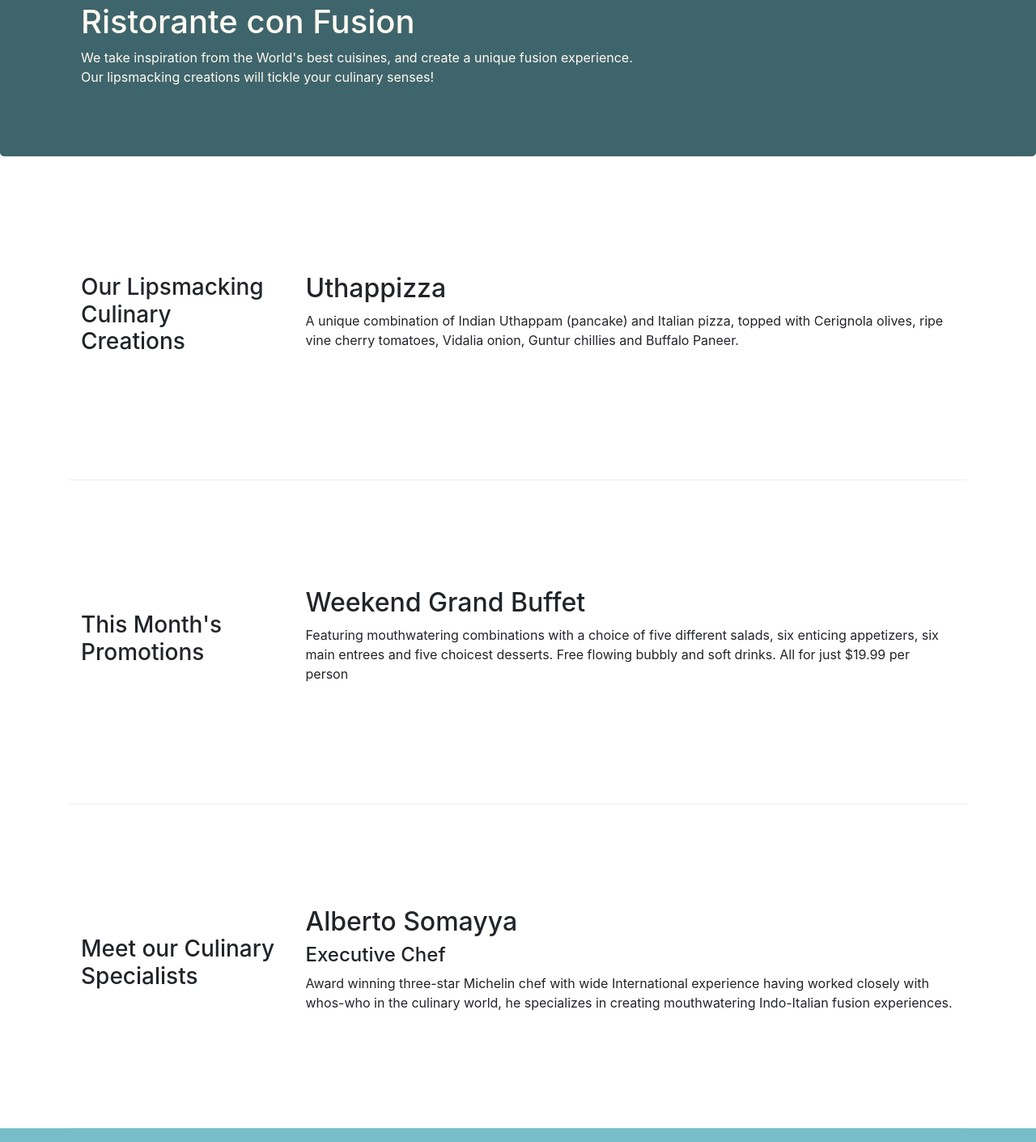
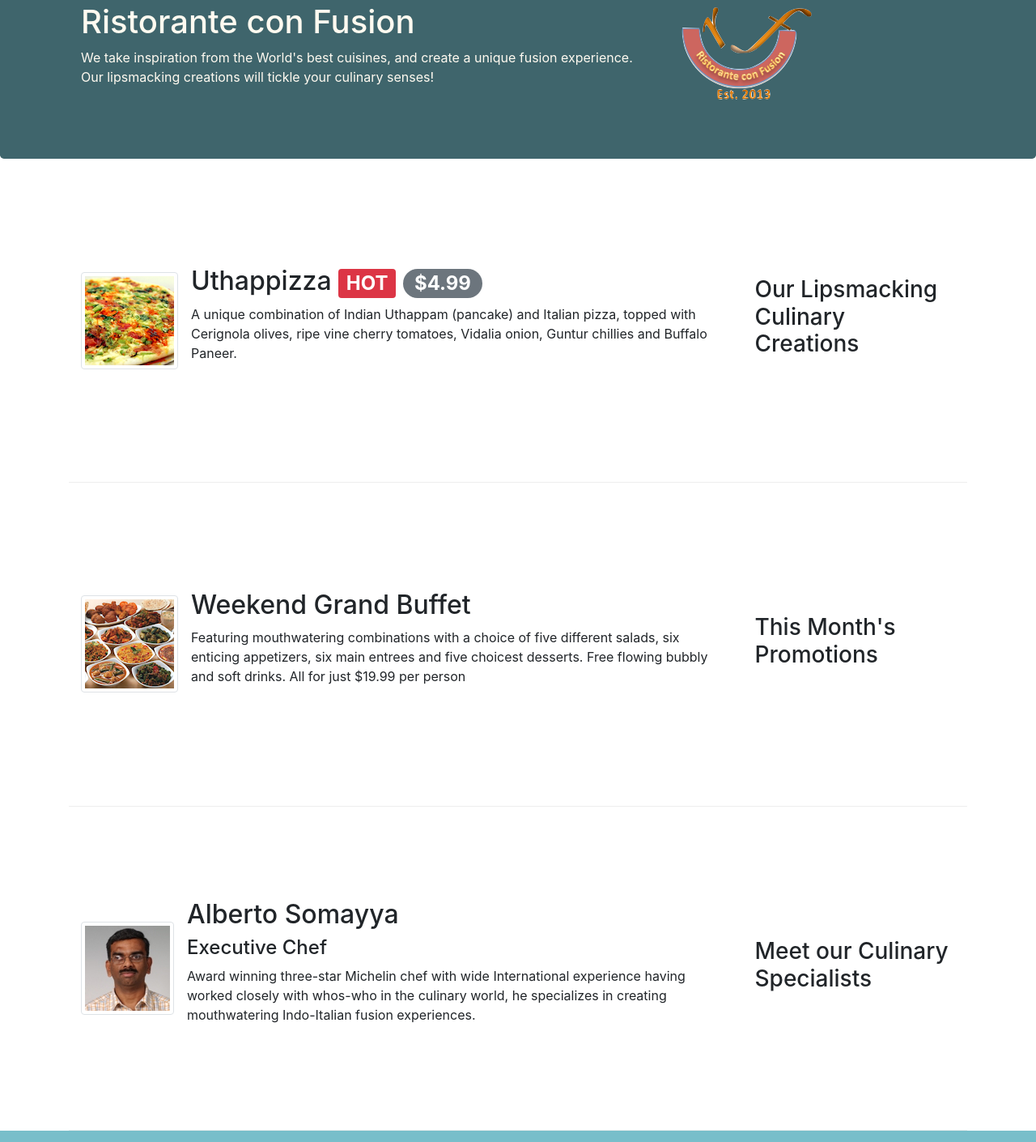
Before and after one commit to valerenegoh/conFusion, a website: page index.html in a window 1280 px wide. Shown: the part 117-1527 px from the top of the page at 81% size. Drawn offline with nearby package versions, Linux system fonts and the light colour scheme.

Commit message:
alerting users

```diff
--- a/index.html
+++ b/index.html
@@ -22,7 +22,7 @@
       <button class="navbar-toggler" type="button" data-toggle="collapse" data-target="#Navbar">
         <span class="navbar-toggler-icon"></span>
       </button>
-      <a class="navbar-brand mr-auto" href="#">Ristorante Con Fusion</a>
+      <a class="navbar-brand mr-auto" href="#"><img src="img/logo.png" height="30" width="41"></a>
       <div class="collapse navbar-collapse" id="Navbar">
         <ul class="navbar-nav mr-auto">
           <li class="nav-item active"><a class="nav-link" href="#"><span class="fa fa-home fa-lg"></span> Home</a></li>
@@ -41,40 +41,57 @@
           <h1>Ristorante con Fusion</h1>
           <p>We take inspiration from the World's best cuisines, and create a unique fusion experience. Our lipsmacking creations will tickle your culinary senses!</p>
         </div>
-        <div class="col col-sm"></div>
+        <div class="col-12 col-sm align-self-center">
+          <img src="img/logo.png" class="img-fluid">
+        </div>
       </div>
     </div>
   </header>
 
   <div class="container">
     <div class="row row-content align-items-center">
-      <div class="col-sm-4 col-md-3 flex-last">
+      <div class="col-sm-4 order-sm-last col-md-3">
         <h3>Our Lipsmacking Culinary Creations</h3>
       </div>
-      <div class="col-sm col-md flex-first">
-        <h2>Uthappizza</h2>
-        <p class="d-none d-sm-block">A unique combination of Indian Uthappam (pancake) and Italian pizza, topped with Cerignola olives, ripe vine cherry tomatoes, Vidalia onion, Guntur chillies and Buffalo Paneer.</p>
+      <div class="col-sm order-sm-first col-md">
+        <div class="media">
+          <img class="d-flex mr-3 img-thumbnail align-self-center" src="img/uthappizza.png" alt="uthappizza">
+          <div class="media-body">
+            <h2 class="mt-0">Uthappizza <span class="badge badge-danger">HOT</span> <span class="badge badge-pill badge-secondary">$4.99</span></h2>
+            <p class="d-none d-sm-block">A unique combination of Indian Uthappam (pancake) and Italian pizza, topped with Cerignola olives, ripe vine cherry tomatoes, Vidalia onion, Guntur chillies and Buffalo Paneer.</p>
+          </div>
+        </div>
       </div>
     </div>
 
     <div class="row row-content align-items-center">
-      <div class="col-sm-4 col-md-3">
+      <div class="col-sm-4 order-sm-last col-md-3">
         <h3>This Month's Promotions</h3>
       </div>
-      <div class="col-sm col-md">
-        <h2>Weekend Grand Buffet</h2>
-        <p class="d-none d-sm-block">Featuring mouthwatering combinations with a choice of five different salads, six enticing appetizers, six main entrees and five choicest desserts. Free flowing bubbly and soft drinks. All for just $19.99 per person </p>
+      <div class="col-sm order-sm-first col-md">
+        <div class="media">
+          <img class="d-flex mr-3 img-thumbnail align-self-center" src="img/buffet.png" alt="buffet">
+          <div class="media-body">
+            <h2 class="mt-0">Weekend Grand Buffet</h2>
+            <p class="d-none d-sm-block">Featuring mouthwatering combinations with a choice of five different salads, six enticing appetizers, six main entrees and five choicest desserts. Free flowing bubbly and soft drinks. All for just $19.99 per person </p>
+          </div>
+        </div>
       </div>
     </div>
 
     <div class="row row-content align-items-center">
-      <div class="col-sm-4 col-md-3 flex-last">
+      <div class="col-sm-4 order-sm-last col-md-3">
         <h3>Meet our Culinary Specialists</h3>
       </div>
-      <div class="col-sm col-md flex-first">
-        <h2>Alberto Somayya</h2>
-        <h4>Executive Chef</h4>
-        <p class="d-none d-sm-block">Award winning three-star Michelin chef with wide International experience having worked closely with whos-who in the culinary world, he specializes in creating mouthwatering Indo-Italian fusion experiences. </p>
+      <div class="col-sm order-sm-first col-md">
+        <div class="media">
+          <img class="d-flex mr-3 img-thumbnail align-self-center" src="img/alberto.png" alt="alberto">
+          <div class="media-body">
+            <h2 class="mt-0">Alberto Somayya</h2>
+            <h4>Executive Chef</h4>
+            <p class="d-none d-sm-block">Award winning three-star Michelin chef with wide International experience having worked closely with whos-who in the culinary world, he specializes in creating mouthwatering Indo-Italian fusion experiences. </p>
+          </div>
+        </div>
       </div>
     </div>
   </div>
```
Also changed, not shown: aboutus.html (+5 -3 lines), contactus.html (+5 -3 lines), img/alberto.png (added), img/buffet.png (added), img/logo.png (added), img/uthappizza.png (added), 1 other file.
